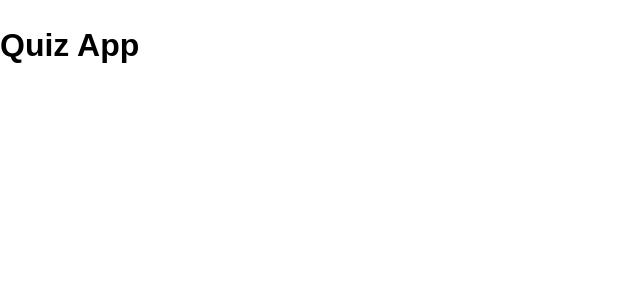
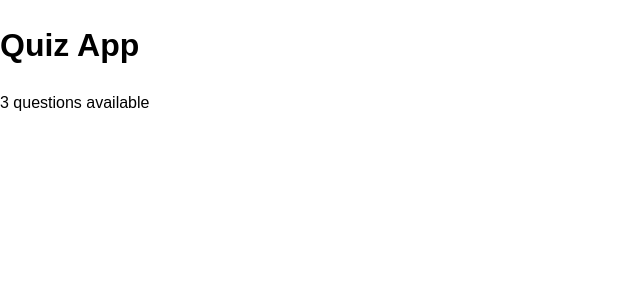
Before and after one commit to mykytapilec/quiz-app, a React (Vite) app: page / in a window 1280 px wide. Shown: the top 300 px of the page, without its empty margins (0-640 px from the left). Built offline with nearby package versions, Linux system fonts and the light colour scheme.

Commit message:
feat: add quiz data model and sample questions

```diff
--- a/src/App.tsx
+++ b/src/App.tsx
@@ -1,7 +1,10 @@
+import { questions } from './data/questions';
+
 function App() {
   return (
     <main>
       <h1>Quiz App</h1>
+      <p>{questions.length} questions available</p>
     </main>
   );
 }
--- /dev/null
+++ b/src/data/questions.ts
@@ -0,0 +1,74 @@
+import type { QuizQuestion } from '../types/quiz';
+
+export const questions: QuizQuestion[] = [
+  {
+    id: 1,
+    question: 'Which language is primarily used for styling web pages?',
+    options: [
+      {
+        id: 'a',
+        text: 'HTML',
+      },
+      {
+        id: 'b',
+        text: 'CSS',
+      },
+      {
+        id: 'c',
+        text: 'JavaScript',
+      },
+      {
+        id: 'd',
+        text: 'Python',
+      },
+    ],
+    correctAnswerId: 'b',
+  },
+  {
+    id: 2,
+    question:
+      'Which technology allows developers to build user interfaces with reusable components?',
+    options: [
+      {
+        id: 'a',
+        text: 'React',
+      },
+      {
+        id: 'b',
+        text: 'Node.js',
+      },
+      {
+        id: 'c',
+        text: 'Git',
+      },
+      {
+        id: 'd',
+        text: 'Docker',
+      },
+    ],
+    correctAnswerId: 'a',
+  },
+  {
+    id: 3,
+    question: 'Which command is used to install project dependencies with npm?',
+    options: [
+      {
+        id: 'a',
+        text: 'npm start',
+      },
+      {
+        id: 'b',
+        text: 'npm install',
+      },
+      {
+        id: 'c',
+        text: 'npm build',
+      },
+      {
+        id: 'd',
+        text: 'npm create',
+      },
+    ],
+    correctAnswerId: 'b',
+  },
+];
--- /dev/null
+++ b/src/types/quiz.ts
@@ -0,0 +1,11 @@
+export interface AnswerOption {
+  id: string;
+  text: string;
+}
+
+export interface QuizQuestion {
+  id: number;
+  question: string;
+  options: AnswerOption[];
+  correctAnswerId: string;
+}
```
